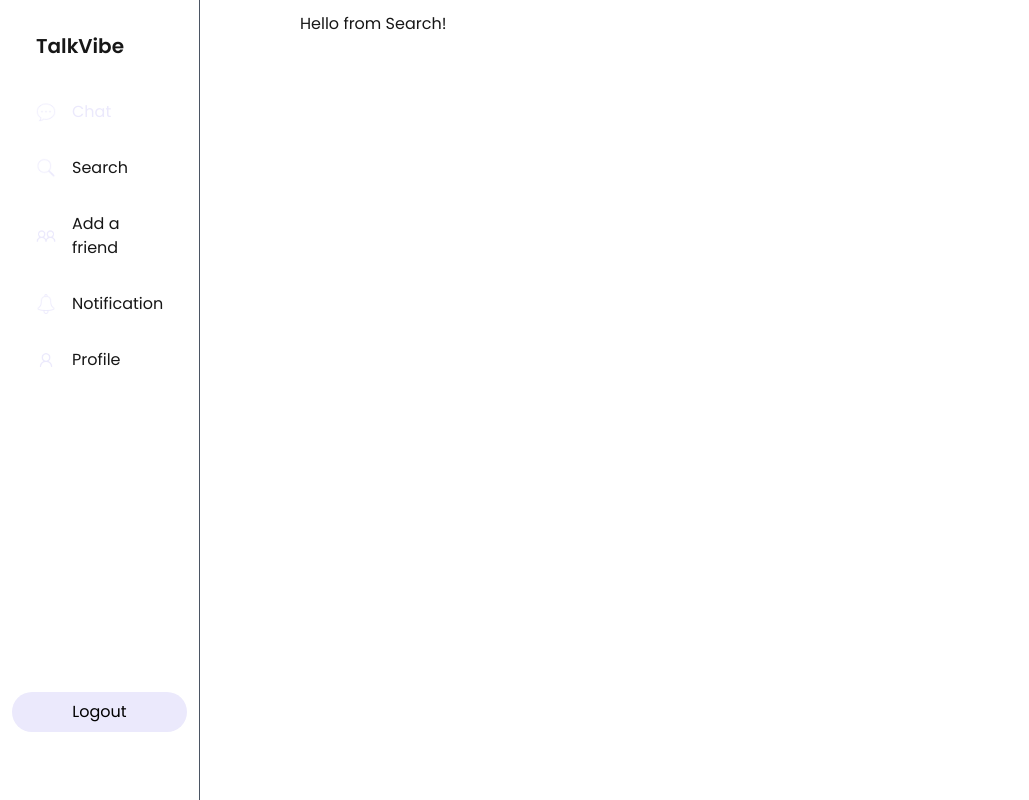
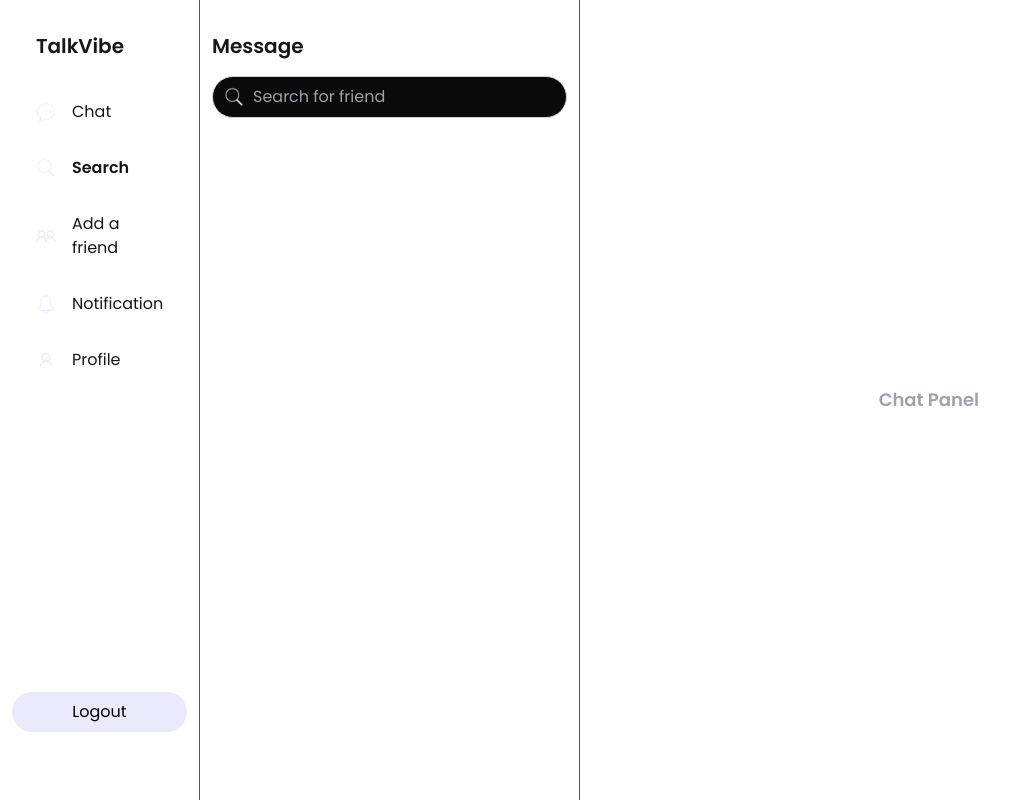
Before and after one commit to codewithfranciss/Talkvibe, a Next.js app: page /chat/search in a window 1280 px wide. Shown: the whole page, without its empty margins (0-1029 px from the left). Built offline with nearby package versions, Linux system fonts and the light colour scheme.

Commit message:
message sidebar

```diff
--- a/app/chat/layout.tsx
+++ b/app/chat/layout.tsx
@@ -1,11 +1,38 @@
 import Sidebar from "@/components/sidebar"
+import Image from "next/image"
 export default function Chat({children}: {children: React.ReactNode}) {
 return(
   <div className="flex">
     <div>
     <Sidebar />
     </div>
-    <main className='mx-5 mt-16 sm:ml-[300px] sm:mt-3'>{children}</main>
+    <main className=' sm:ml-[200px]'>
+    <div className="w-[380px] relative h-screen fixed top-0 z-40 border-r border-gray-600">
+        <div className="h-full px-3 py-4">
+        <h3 className=" text-xl mb-4 pt-4 text-left font-bold text-foreground">Message</h3>
+        <div className="relative ">
+
+  <i className="fas fa-search absolute top-1/2 left-3 -translate-y-1/2 text-gray-400">
+  <Image
+  src={`/image/search.png`}
+  alt="search-icon"
+  width={20}
+  height={10}
+  />
+  </i>
+
+  <input
+    type="text"
+    placeholder="Search for friend"
+    className="pl-10 px-2 py-2 rounded-full border bg-[#0a0a0a] border-1 border-gray-300 w-full focus:outline-none"
+  />
+</div>
+
+        </div>
+        {children}
+</div>
+
+      </main>
 
   </div>
 )
--- a/app/chat/page.tsx
+++ b/app/chat/page.tsx
@@ -1,5 +1,9 @@
+import Image from "next/image"
+
 export default function Chat(){
     return (
-        <div>jbkkjh</div>
+      <div className="absolute flex justify-center top-1/2 right-[-400px] transform -translate-y-1/2 text-lg font-bold text-text">
+      Chat Panel
+    </div>
     )
 }
--- a/app/chat/search/page.tsx
+++ b/app/chat/search/page.tsx
@@ -2,8 +2,8 @@ import React from 'react';
 
 export default function Search() {
   return (
-    <div>
-      <h1>Hello from Search!</h1>
-    </div>
+    <div className="absolute flex justify-center top-1/2 right-[-400px] transform -translate-y-1/2 text-lg font-bold text-gray-400">
+    Chat Panel
+  </div>
   );
 }
--- a/components/sidebar.tsx
+++ b/components/sidebar.tsx
@@ -25,7 +25,7 @@ export default function Sidebar() {
               height={10}
               />
             <li>
-              <Link href="/" className=" text-text hover:text-gray-400">Chat</Link>
+              <Link href="/chat" className={`hover:text-gray-400 ${isActive('/chat')? "font-extrabold": ""}`}>Chat</Link>
             </li>
             </div>
 
@@ -37,7 +37,7 @@ export default function Sidebar() {
               height={10}
               />
             <li>
-              <Link href="/about" className="hover:text-gray-400">Search</Link>
+              <Link href="/chat/search" className={`hover:text-gray-400 ${isActive('/chat/search')? "font-extrabold": ""}`}>Search</Link>
             </li>
             </div>
 
@@ -49,7 +49,7 @@ export default function Sidebar() {
               height={10}
               />
             <li >
-              <Link href="/contact" className="hover:text-gray-400">Add a friend</Link>
+              <Link href="/chat/friends" className={`hover:text-gray-400 ${isActive('/chat/friends')? "font-extrabold": ""}`}>Add a friend</Link>
             </li>
             </div>
 
```
